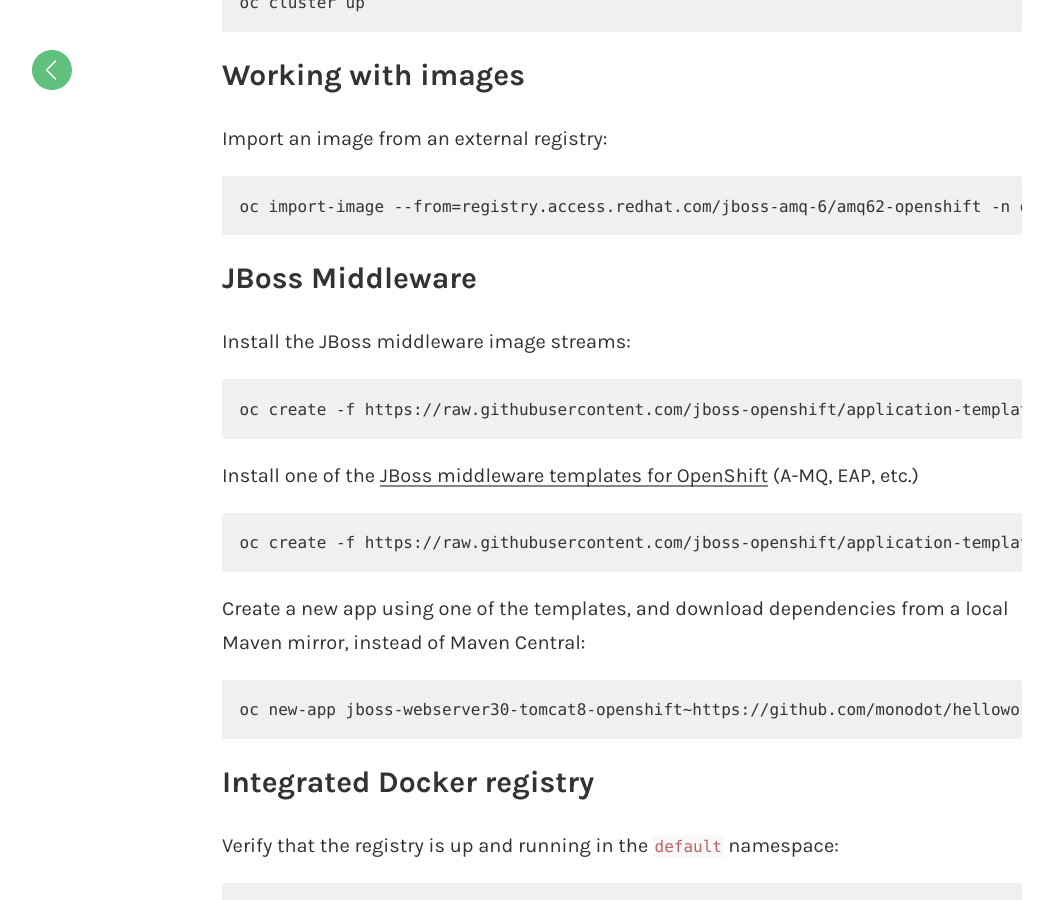
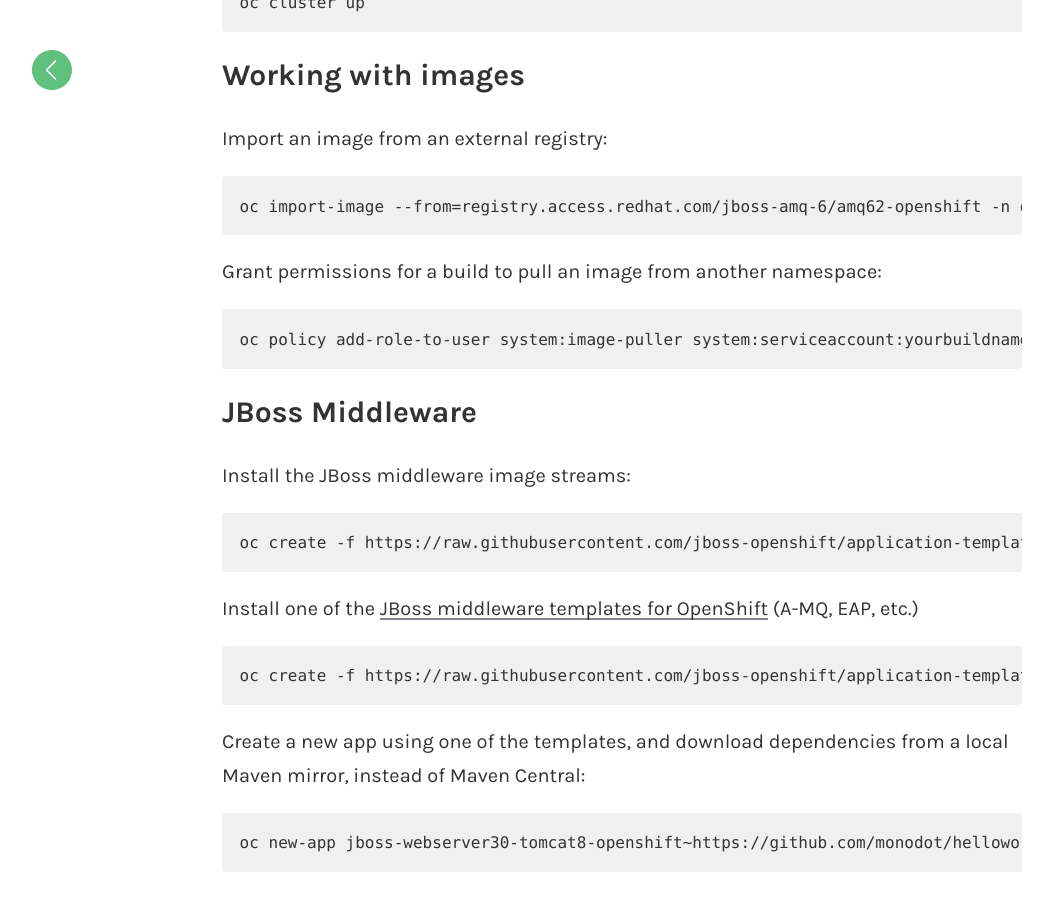
Before and after one commit to monodot/monodot-co-uk, a Jekyll site: the page built from _posts/2016-12-09-openshift-cheatsheet.markdown, in a window 1280 px wide and 900 px high, scrolled down 631 px. Shown: the whole window, without its empty margins (18-1071 px from the left). Built offline with Jekyll 4.4.1, drawn with Linux system fonts in a browser that asks for light colours; comment, search, counter and statistics services are not loaded.

Commit message:
Updated OCP cheatsheet

```diff
--- a/_posts/2016-12-09-openshift-cheatsheet.markdown
+++ b/_posts/2016-12-09-openshift-cheatsheet.markdown
@@ -25,6 +25,10 @@
 Import an image from an external registry:
 
     oc import-image --from=registry.access.redhat.com/jboss-amq-6/amq62-openshift -n openshift jboss-amq-62:1.3 --confirm
+
+Grant permissions for a build to pull an image from another namespace:
+
+    oc policy add-role-to-user system:image-puller system:serviceaccount:yourbuildnamespace:builder -n namespace-to-pull-from
 
 ## JBoss Middleware
 
```
